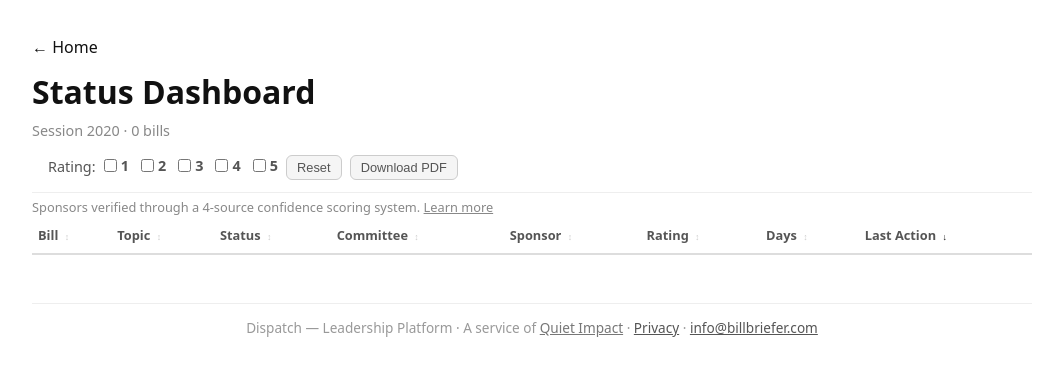
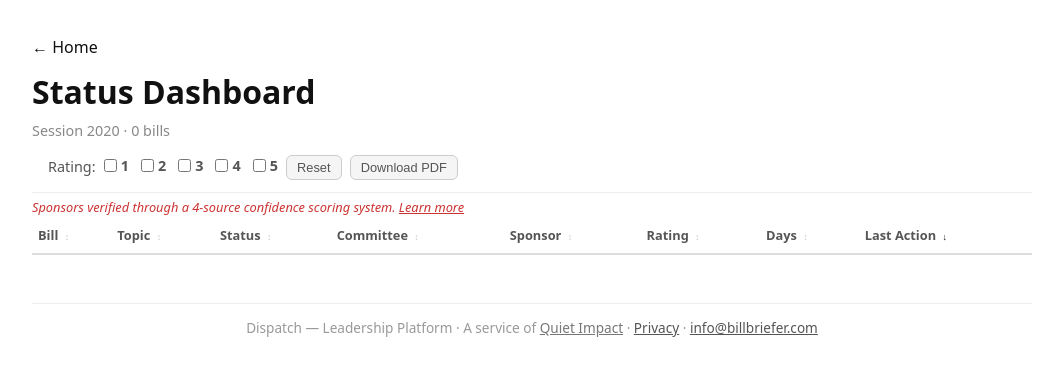
Before and after one commit to BillBrieferServer/dispatch, a Python web app: template templates/dashboard.html in a window 1280 px wide. Shown: the top 376 px of the page, without its empty margins (108-1171 px from the left). Run offline with Jinja, Linux system fonts and the light colour scheme; the template is opened without the code that fills it: most values are stand-ins (such as "Sample title", 1, 10 or a date in 2020).

Commit message:
Style attribution note: red italic

```diff
--- a/templates/dashboard.html
+++ b/templates/dashboard.html
@@ -25,9 +25,9 @@
       .rating-checks label { display:inline-flex; align-items:center; gap:2px; font-weight:600; font-size:0.9em; }
       .reset-btn { padding:4px 10px; border:1px solid #ccc; border-radius:6px; font-size:0.8em; background:#f5f5f5; cursor:pointer; color:#555; margin-left:4px; }
       .reset-btn:hover { background:#eee; color:#111; }
-      .attribution-note { font-size:0.8em; color:#888; margin:6px 0 2px 0; }
-      .attribution-note a { color:#888; text-decoration:underline; cursor:pointer; }
-      .attribution-note a:hover { color:#555; }
+      .attribution-note { font-size:0.8em; color:#CC3333; font-style:italic; margin:6px 0 2px 0; }
+      .attribution-note a { color:#CC3333; text-decoration:underline; cursor:pointer; }
+      .attribution-note a:hover { color:#991111; }
       .modal-overlay { display:none; position:fixed; top:0; left:0; width:100%; height:100%; background:rgba(0,0,0,0.4); z-index:1000; justify-content:center; align-items:center; }
       .modal-overlay.active { display:flex; }
       .modal-box { background:#fff; border-radius:10px; padding:28px 32px; max-width:520px; width:90%; box-shadow:0 4px 24px rgba(0,0,0,0.18); position:relative; }
```
